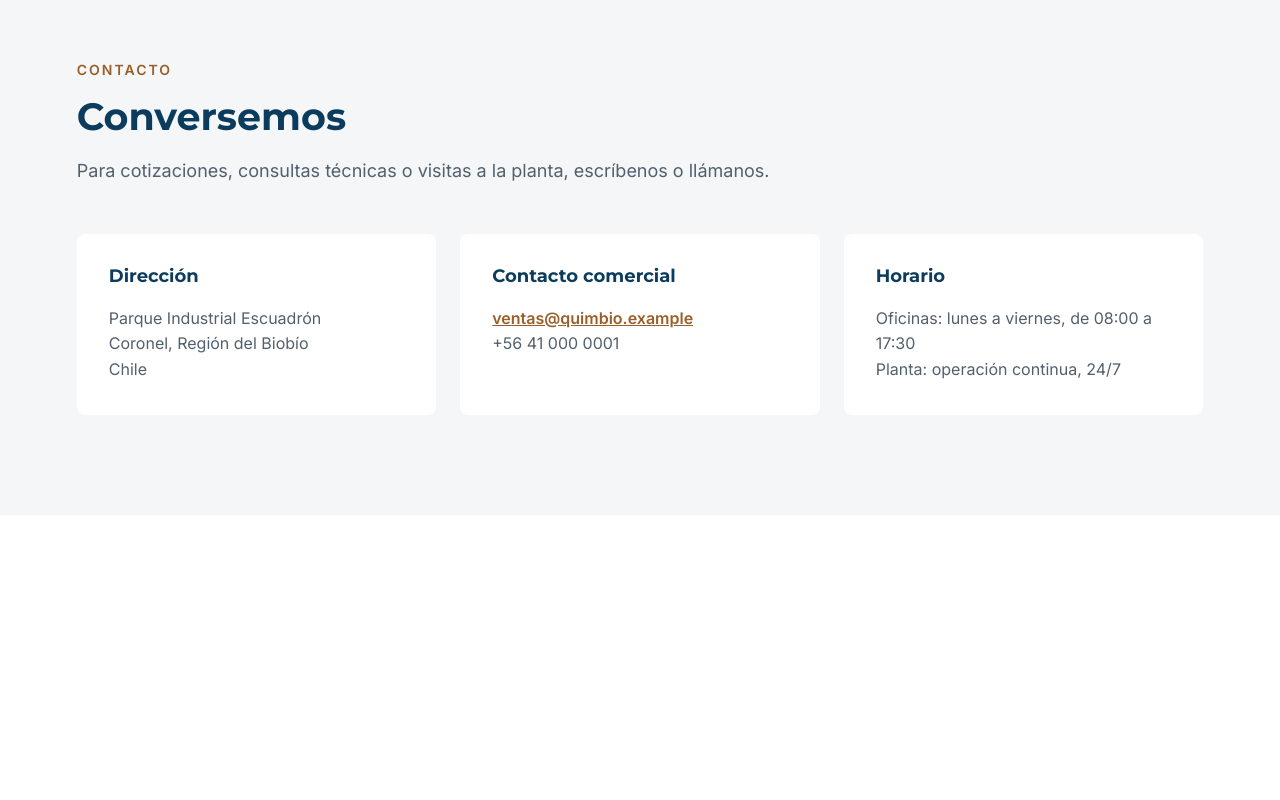
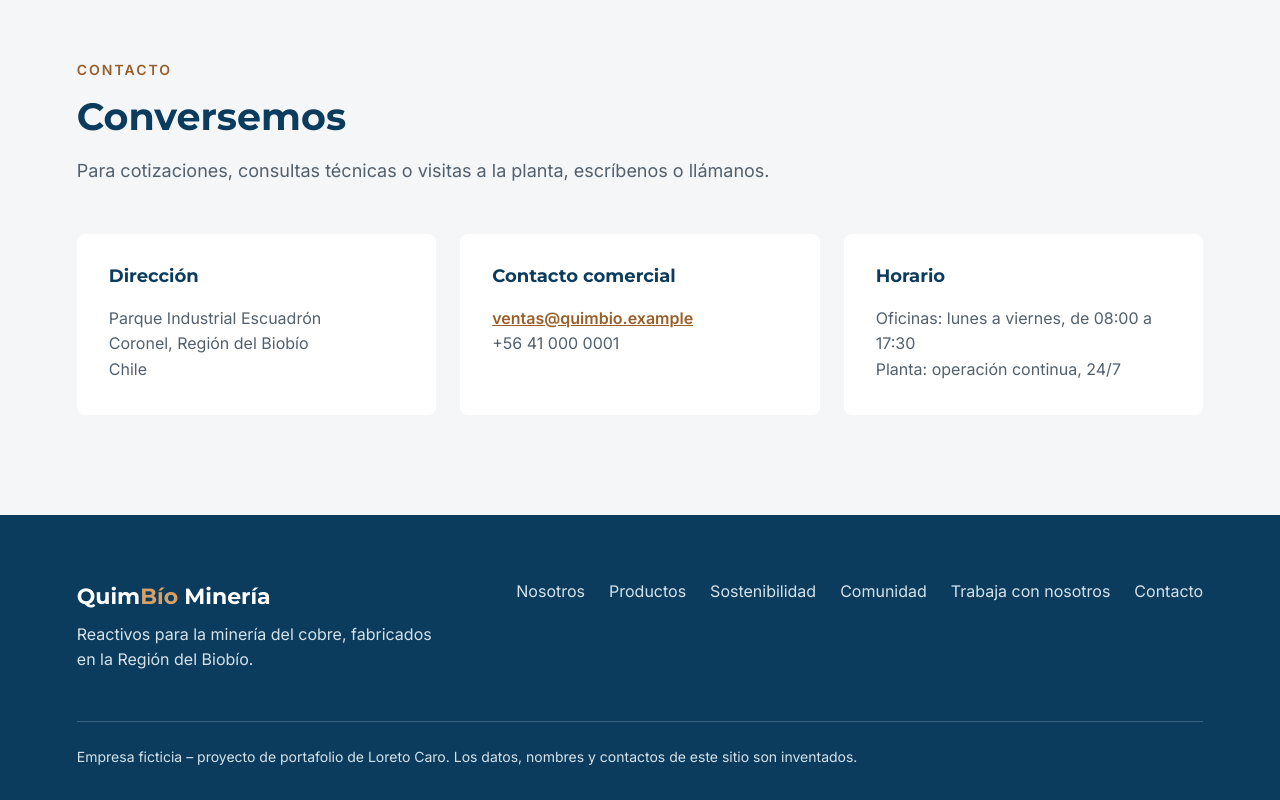
Before and after one commit to loreto-caro/quimbio-monitoreo-produccion, a plain HTML site: page sitio/index.html in a window 1280 px wide. Shown: the part 5488-6288 px from the top of the page. Before the commit the page ends 6003 px from the top, so only its background shows below. Drawn offline with Linux system fonts and the light colour scheme.

Commit message:
Agrega el pie de página con el aviso de empresa ficticia

```diff
--- a/sitio/estilos.css
+++ b/sitio/estilos.css
@@ -467,3 +467,48 @@ h1, h2, h3 {
     color: var(--cobre-boton);
     font-weight: 600;
 }
+/* ===== Pie de página ===== */
+.pie {
+    background-color: var(--azul-petroleo);
+    color: var(--texto-sobre-azul);
+    padding: 64px 6% 32px;
+}
+
+.pie-contenido {
+    display: flex;
+    flex-wrap: wrap;
+    justify-content: space-between;
+    gap: 32px;
+}
+
+.pie .logo {
+    color: var(--blanco);
+    margin: 0 0 8px;
+}
+
+.pie-frase {
+    margin: 0;
+    max-width: 360px;
+}
+
+.pie-enlaces {
+    display: flex;
+    flex-wrap: wrap;
+    gap: 12px 24px;
+}
+
+.pie-enlaces a {
+    color: var(--texto-sobre-azul);
+    text-decoration: none;
+}
+
+.pie-enlaces a:hover {
+    color: var(--cobre-claro);
+}
+
+.pie-aviso {
+    border-top: 1px solid rgba(255, 255, 255, 0.2);
+    margin: 48px 0 0;
+    padding-top: 24px;
+    font-size: 14px;
+}
--- a/sitio/index.html
+++ b/sitio/index.html
@@ -297,5 +297,23 @@
             </div>
         </div>
     </section>
+        <!-- Pie de página -->
+    <footer class="pie">
+        <div class="pie-contenido">
+            <div>
+                <p class="logo">Quim<span>Bío</span> Minería</p>
+                <p class="pie-frase">Reactivos para la minería del cobre, fabricados en la Región del Biobío.</p>
+            </div>
+            <nav class="pie-enlaces">
+                <a href="#nosotros">Nosotros</a>
+                <a href="#productos">Productos</a>
+                <a href="#sostenibilidad">Sostenibilidad</a>
+                <a href="#comunidad">Comunidad</a>
+                <a href="#trabaja">Trabaja con nosotros</a>
+                <a href="#contacto">Contacto</a>
+            </nav>
+        </div>
+        <p class="pie-aviso">Empresa ficticia – proyecto de portafolio de Loreto Caro. Los datos, nombres y contactos de este sitio son inventados.</p>
+    </footer>
 </body>
 </html>
```
